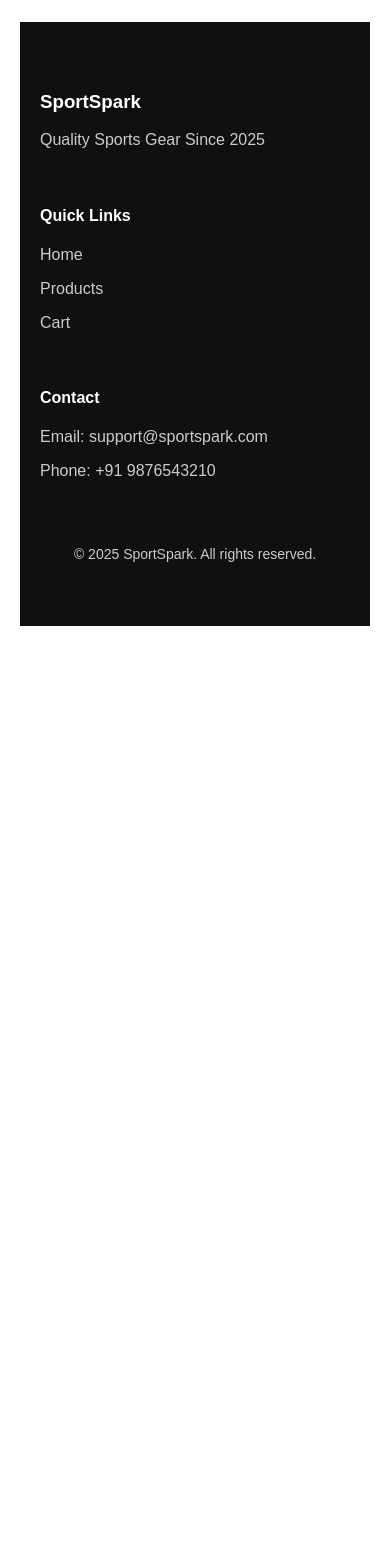
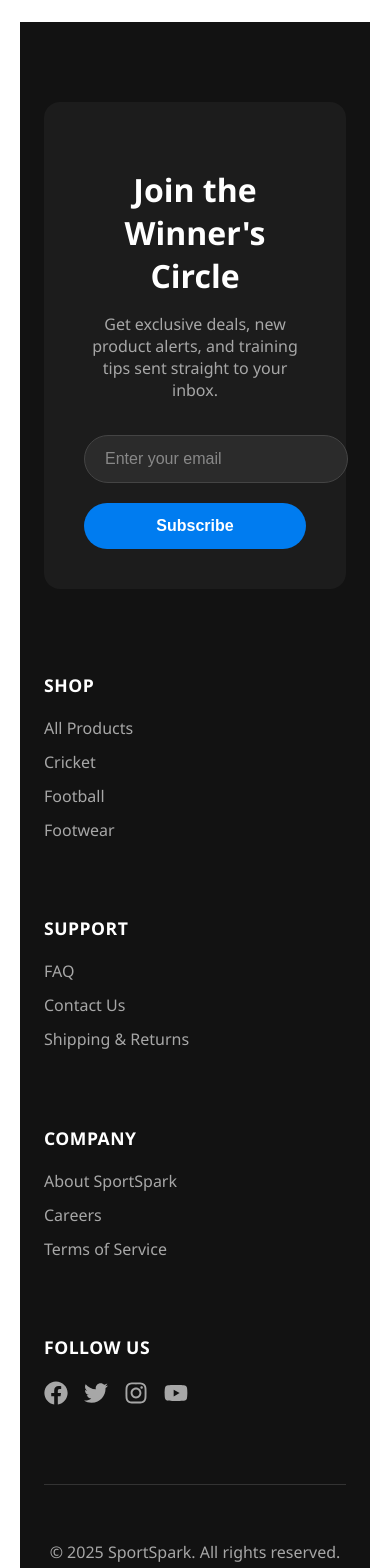
Before and after one commit to sumitgupta24/sportspark, a React (Vite) app: page /admin in a window 390 px wide. Shown: the part 400-1968 px from the top of the page. Before the commit the page ends 1046 px from the top, so only its background shows below. Built offline with nearby package versions, Linux system fonts and the light colour scheme.

Commit message:
Revamp Footer component and styles for improved layout and responsiveness

```diff
--- a/src/components/Footer.css
+++ b/src/components/Footer.css
@@ -1,34 +1,148 @@
-.footer {
-  background: #101010;
-  color: #ccc;
-  padding: 50px 20px;
+/* src/components/Footer.css (Revamped) */
+
+.site-footer {
+  background-color: #121212;
+  color: #a7a7a7;
+  padding: 80px 0;
+  font-family: 'Segoe UI', sans-serif;
 }
 
-.footer-cols {
-  display: flex;
-  justify-content: space-between;
-  flex-wrap: wrap;
+.footer-container {
+  max-width: 1200px;
+  margin: 0 auto;
+  padding: 0 24px;
 }
 
-.footer-cols div {
-  margin-bottom: 20px;
+/* --- 1. Newsletter Signup --- */
+.footer-subscribe {
+  text-align: center;
+  padding: 40px;
+  background-color: #1c1c1c;
+  border-radius: 16px;
+  margin-bottom: 60px;
 }
 
-.footer h3, .footer h4 {
-  color: #fff;
+.subscribe-title {
+  font-size: 2rem;
+  font-weight: 700;
+  color: #ffffff;
+  margin-bottom: 12px;
 }
 
-.footer a {
-  color: #ccc;
-  text-decoration: none;
+.subscribe-subtitle {
+  font-size: 1rem;
+  margin-bottom: 24px;
+  max-width: 500px;
+  margin-left: auto;
+  margin-right: auto;
 }
 
-.footer a:hover {
-  color: #fff;
+.subscribe-form {
+  display: flex;
+  justify-content: center;
+  gap: 10px;
+  max-width: 450px;
+  margin: 0 auto;
 }
 
-.copy {
+.subscribe-input {
+  width: 100%;
+  padding: 14px 20px;
+  border: 1px solid #444;
+  border-radius: 50px;
+  background-color: #2b2b2b;
+  color: white;
+  font-size: 1rem;
+}
+.subscribe-input::placeholder {
+  color: #888;
+}
+.subscribe-input:focus {
+  outline: none;
+  border-color: #007cf0;
+}
+
+.subscribe-button {
+  padding: 14px 28px;
+  border: none;
+  border-radius: 50px;
+  background-color: #007cf0;
+  color: white;
+  font-size: 1rem;
+  font-weight: 600;
+  cursor: pointer;
+  transition: background-color 0.3s ease;
+}
+
+.subscribe-button:hover {
+  background-color: #0056b3;
+}
+
+/* --- 2. Links Grid --- */
+.footer-links-grid {
+  display: grid;
+  grid-template-columns: repeat(4, 1fr);
+  gap: 40px;
+  margin-bottom: 60px;
+}
+
+.footer-heading {
+  font-size: 1.1rem;
+  font-weight: 600;
+  color: #ffffff;
+  margin-bottom: 20px;
+  text-transform: uppercase;
+  letter-spacing: 0.5px;
+}
+
+.footer-column a {
+  display: block;
+  color: #a7a7a7;
+  text-decoration: none;
+  margin-bottom: 12px;
+  transition: color 0.3s ease;
+}
+
+.footer-column a:hover {
+  color: #ffffff;
+}
+
+/* --- Social Media Icons --- */
+.social-icons {
+  display: flex;
+  gap: 16px;
+}
+
+.social-icons a {
+  font-size: 1.5rem;
+  color: #a7a7a7;
+  transition: color 0.3s ease, transform 0.3s ease;
+}
+
+.social-icons a:hover {
+  color: #ffffff;
+  transform: translateY(-3px);
+}
+
+/* --- 3. Bottom Bar --- */
+.footer-bottom {
   text-align: center;
-  margin-top: 30px;
-  font-size: 14px;
+  padding-top: 40px;
+  border-top: 1px solid #333;
 }
+
+/* --- Responsive Design --- */
+@media (max-width: 768px) {
+  .footer-links-grid {
+    grid-template-columns: repeat(2, 1fr);
+  }
+}
+
+@media (max-width: 576px) {
+  .footer-links-grid {
+    grid-template-columns: 1fr;
+  }
+  .subscribe-form {
+    flex-direction: column;
+  }
+}
--- a/src/components/Footer.jsx
+++ b/src/components/Footer.jsx
@@ -1,28 +1,60 @@
+// src/components/Footer.jsx (Revamped)
 import React from 'react';
 import { Link } from 'react-router-dom';
-import './Footer.css'; // Create this file if not already
+import { FaFacebook, FaTwitter, FaInstagram, FaYoutube } from 'react-icons/fa';
+import './Footer.css';
 
 const Footer = () => {
   return (
-    <footer className="footer">
-      <div className="footer-cols">
-        <div>
-          <h3>SportSpark</h3>
-          <p>Quality Sports Gear Since 2025</p>
+    <footer className="site-footer">
+      <div className="footer-container">
+        {/* Top Section: Newsletter Signup */}
+        <div className="footer-subscribe">
+          <h2 className="subscribe-title">Join the Winner's Circle</h2>
+          <p className="subscribe-subtitle">Get exclusive deals, new product alerts, and training tips sent straight to your inbox.</p>
+          <form className="subscribe-form">
+            <input type="email" placeholder="Enter your email" className="subscribe-input" />
+            <button type="submit" className="subscribe-button">Subscribe</button>
+          </form>
         </div>
-        <div>
-          <h4>Quick Links</h4>
-          <p><Link to="/">Home</Link></p>
-          <p><Link to="/products">Products</Link></p>
-          <p><Link to="/cart">Cart</Link></p>
+
+        {/* Middle Section: Links */}
+        <div className="footer-links-grid">
+          <div className="footer-column">
+            <h4 className="footer-heading">Shop</h4>
+            <Link to="/products">All Products</Link>
+            <Link to="/categories/cricket">Cricket</Link>
+            <Link to="/categories/football">Football</Link>
+            <Link to="/categories/footwear">Footwear</Link>
+          </div>
+          <div className="footer-column">
+            <h4 className="footer-heading">Support</h4>
+            <Link to="/faq">FAQ</Link>
+            <Link to="/contact">Contact Us</Link>
+            <Link to="/shipping">Shipping & Returns</Link>
+          </div>
+          <div className="footer-column">
+            <h4 className="footer-heading">Company</h4>
+            <Link to="/about">About SportSpark</Link>
+            <Link to="/careers">Careers</Link>
+            <Link to="/terms">Terms of Service</Link>
+          </div>
+          <div className="footer-column">
+            <h4 className="footer-heading">Follow Us</h4>
+            <div className="social-icons">
+              <a href="#" aria-label="Facebook"><FaFacebook /></a>
+              <a href="#" aria-label="Twitter"><FaTwitter /></a>
+              <a href="#" aria-label="Instagram"><FaInstagram /></a>
+              <a href="#" aria-label="YouTube"><FaYoutube /></a>
+            </div>
+          </div>
         </div>
-        <div>
-          <h4>Contact</h4>
-          <p>Email: support@sportspark.com</p>
-          <p>Phone: +91 9876543210</p>
+
+        {/* Bottom Section: Copyright */}
+        <div className="footer-bottom">
+          <p>&copy; {new Date().getFullYear()} SportSpark. All rights reserved.</p>
         </div>
       </div>
-      <p className="copy">© 2025 SportSpark. All rights reserved.</p>
     </footer>
   );
 };
```
